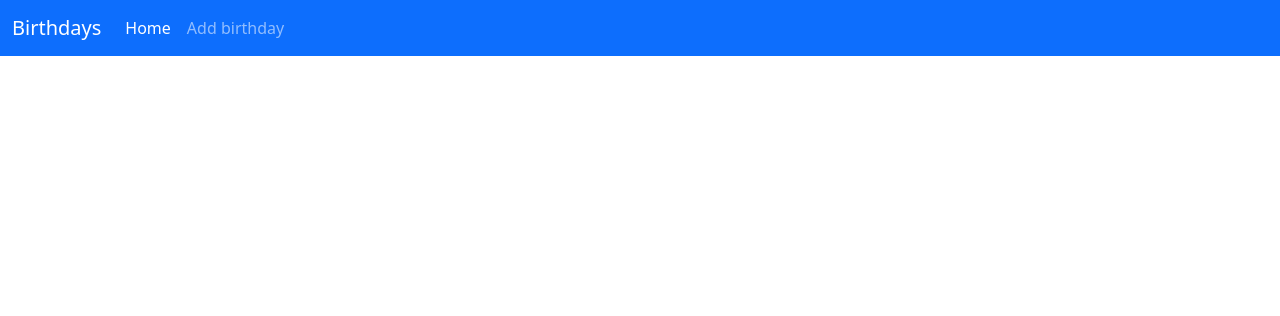
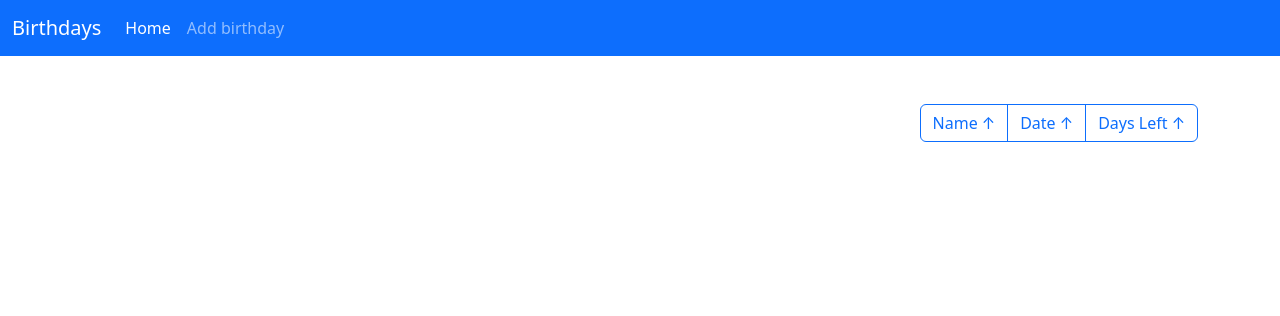
Before and after one commit to ako-kh/birthday_web_dj, a Django app: page / in a window 1280 px wide. Shown: the top 316 px of the page. Run offline with Django 5.2, Linux system fonts and the light colour scheme; data that the repository does not hold is empty.

Commit message:
added sorting

```diff
--- a/bdays/templates/birthdays/home.html
+++ b/bdays/templates/birthdays/home.html
@@ -1,14 +1,61 @@
 {% extends 'base.html' %}
 
 {% block content %}
+<section class="container d-flex justify-content-end">
+<div class="btn-group mb-3">
+  {% with sort_by=request.GET.sort_by|default:"" direction=request.GET.d|default:"asc" %}
 
+    {% if sort_by == "name" and direction == "asc" %}
+      <a href="?sort_by=name&d=desc" class="btn btn-outline-primary">Name ↓</a>
+    {% else %}
+      <a href="?sort_by=name&d=asc" class="btn btn-outline-primary">Name ↑</a>
+    {% endif %}
+
+    {% if sort_by == "date" and direction == "asc" %}
+      <a href="?sort_by=date&d=desc" class="btn btn-outline-primary">Date ↓</a>
+    {% else %}
+      <a href="?sort_by=date&d=asc" class="btn btn-outline-primary">Date ↑</a>
+    {% endif %}
+
+    {% if sort_by == "days_left" and direction == "asc" %}
+      <a href="?sort_by=days_left&d=desc" class="btn btn-outline-primary">Days Left ↓</a>
+    {% else %}
+      <a href="?sort_by=days_left&d=asc" class="btn btn-outline-primary">Days Left ↑</a>
+    {% endif %}
+
+  {% endwith %}
+</div>
+</section>
+
+<section class="container">
+    <div class="row">
     {% for person in object_list %}
-        <p>
-            {{ person.name }} - {{ person.date }}
-            -
-            days left: {{ person.days_left }}
-            <a href="{% url 'bdays:bday-detail' person.id %}">Details</a>
-        </p>
+
+    <div class="col-6 col-lg-4">
+        <div class="card mb-4">
+            <div class="card-header"
+            style ="
+                background-color:
+                    {% if person.days_left <= 7 %}
+                        red
+                    {% elif person.days_left <= 30 %}
+                        yellow
+                    {% else %}
+                        green
+                    {% endif %}
+                ">
+                <h5 class="card-title">{{ person.name }}</h5>
+            </div>
+            <div class="card-body">
+                <p class="card-text">Birthday: {{ person.date }}</p>
+                <p class="card-text">Days left until birthday: {{ person.days_left }}</p>
+                <a href="{% url 'bdays:bday-detail' person.id %}">Details</a>
+            </div>
+        </div>
+    </div>
+
     {% endfor %}
+        </div>
+</section>
 
 {% endblock %}
--- a/bdays/views.py
+++ b/bdays/views.py
@@ -10,23 +10,26 @@ from django.views.generic import (
 )
 from .models import BirthdayModel
 from .utils.utils import days_until_birthday
+import operator
 
 class BdaysListView(ListView):
     template_name = "birthdays/home.html"
 
     def get_queryset(self):
         queryset = BirthdayModel.objects.all()
-        for person in  queryset:
+        for person in queryset:
             person.days_left = days_until_birthday(person)
+
+        sort_by = self.request.GET.get('sort_by')
+
+        if sort_by in ['days_left', 'name', 'date']:
+            if self.request.GET.get('d', 'asc') == "desc":
+                direction = True
+            else:
+                direction = False
+
+            return sorted(queryset, key=operator.attrgetter(sort_by), reverse=direction)
         return queryset
-
-    # def get_context_data(self, **kwargs):
-    #     context = super().get_context_data(**kwargs)
-    #     days_left_dict = {}
-    #     for obj in self.queryset:
-    #         days_left_dict[obj.id] = days_until_birthday(obj)
-    #     context["days_left_dict"] = days_left_dict
-    #     return context
 
 
 class BdaysDetailView(DetailView):
--- a/templates/navbar.html
+++ b/templates/navbar.html
@@ -1,4 +1,4 @@
-<nav class="navbar navbar-expand-lg bg-primary " data-bs-theme="dark">
+<nav class="navbar navbar-expand-lg bg-primary mb-5" data-bs-theme="dark">
   <div class="container-fluid">
     <a class="navbar-brand" href="{% url 'bdays:bday-list' %}">Birthdays</a>
     <button class="navbar-toggler" type="button" data-bs-toggle="collapse" data-bs-target="#navbarNav" aria-controls="navbarNav" aria-expanded="false" aria-label="Toggle navigation">
```
